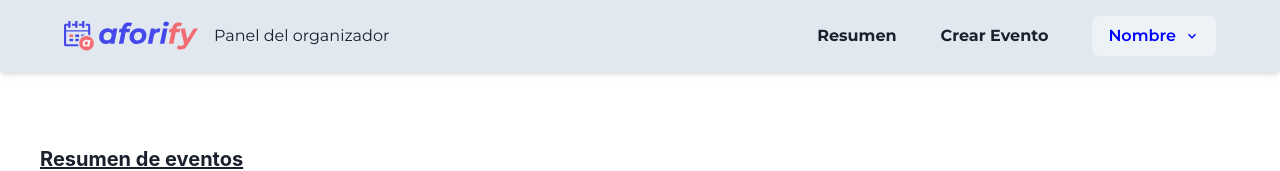
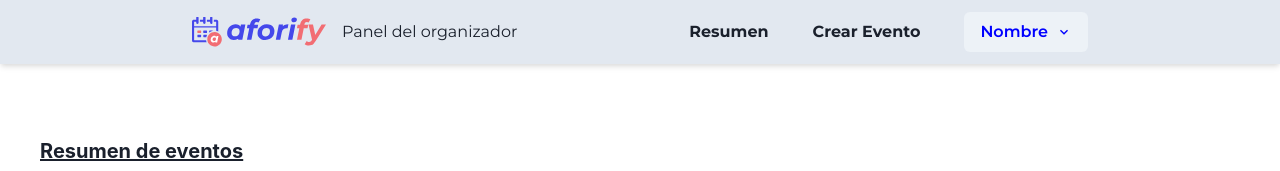
Before and after one commit to LestherGonzalezAguilar/events-aforo-web_front-end, a Next.js app: page /admin in a window 1280 px wide. Shown: the top 171 px of the page. Built offline with nearby package versions, Linux system fonts and the light colour scheme.

Commit message:
refactor: change style navbar similar at navbar client

```diff
--- a/components/admin/navbar/Logo.jsx
+++ /dev/null
@@ -1,10 +0,0 @@
-import Image from "next/image";
-import Link from "next/link";
-import imageLogo from "../../../assets/logooriginal.svg";
-export const Logo = () => {
-  return (
-    <Link href="/">
-      <Image src={imageLogo} alt="Logo Aforify" height="30" />
-    </Link>
-  );
-};
--- a/components/admin/navbar/NavBar.jsx
+++ b/components/admin/navbar/NavBar.jsx
@@ -22,15 +22,15 @@ import {
 
 import { FiLogOut } from "react-icons/fi";
 
-import { Logo } from "./Logo";
+import { Logo } from "../../client/Logo";
 
 export const NavBar = () => {
   return (
     <Box as="nav" boxShadow="md" backgroundColor={"gray.200"}>
       <Flex
-        px={20}
-        style={{ padding: "1em 0" }}
-        width="90%"
+        px={0}
+        py={3}
+        width={{ base: "90%", md: "80%", lg: "70%" }}
         maxWidth="1680px"
         margin="auto"
         justifyContent="flex-start"
```
